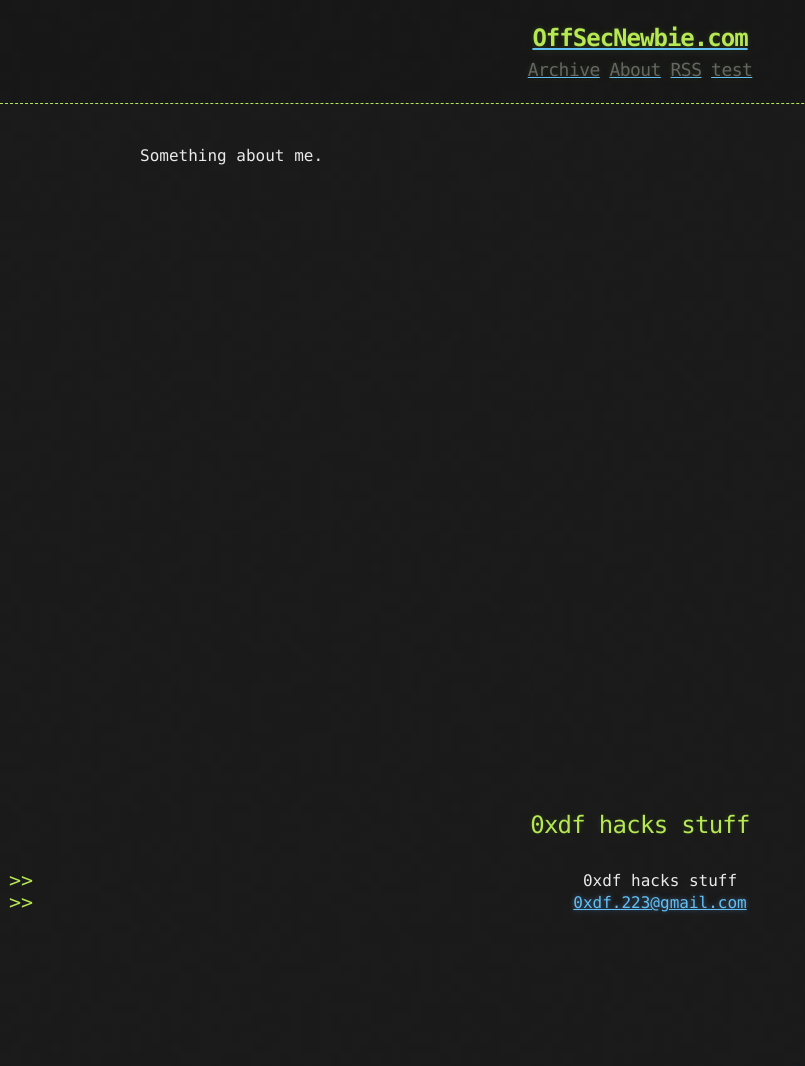
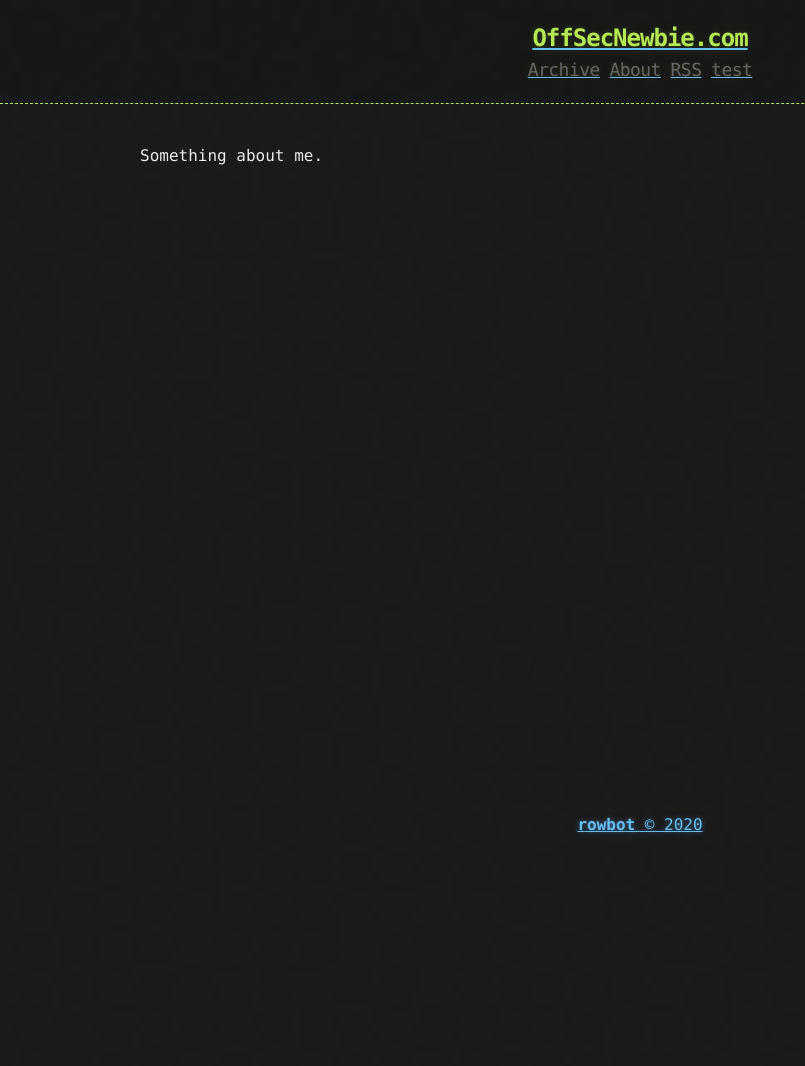
Before and after one commit to rowbot1/offsec, a Jekyll site: the page built from about.md, in a window 1280 px wide. Shown: the top 1066 px of the page, without its empty margins (0-805 px from the left). Built offline with Jekyll 4.4.1, drawn with Linux system fonts in a browser that asks for light colours; nearby versions of some CDN libraries; library files that are not in the unit come from our copies; after the commit the page ends 900 px from its top, so only the background shows below that; some of the changed text lies outside the part shown.

Commit message:
Update footer.html

```diff
--- a/_includes/footer.html
+++ b/_includes/footer.html
@@ -1,29 +1,9 @@
-</main><footer class="site-footer h-card">
-  <data class="u-url" href="/"></data>
-
-  <div class="wrapper">
-
-    <h2 data-toc-skip class="footer-heading">0xdf hacks stuff</h2>
-
-    <div class="footer-col-wrapper">
-      <div class="footer-col footer-col-1">
-        <ul class="contact-list">
-          <li class="p-name">0xdf hacks stuff</li><li><a class="u-email" href="mailto:0xdf.223@gmail.com">0xdf.223@gmail.com</a></li></ul>
-      </div>
-
-      <div class="footer-col footer-col-2"><ul class="social-media-list"><li><a href="https://www.twitter.com/0xdf_"><svg class="svg-icon"><use xlink:href="/assets/minima-social-icons.svg#twitter"></use></svg> <span class="username">0xdf_</span></a></li><li><a href="https://www.hackthebox.eu/home/users/profile/4935"><img class="svg-icon" src="/assets/icons/htb-favicon.png" /><span class="username">0xdf</span></a></li><li><a href="https://mm.netsecfocus.com/nsf/messages/@oxdf"><img class="svg-icon" src="/assets/icons/mattermost-icon-128.png" /><span class="username">oxdf</span></a></li><li><a href="/feed.xml"><svg class="svg-icon"><use xlink:href="/assets/minima-social-icons.svg#rss"></use></svg> <span>feed</span></a></li></ul>
-</div>
-
-      <div class="footer-col footer-col-3">
-        <p>CTF solutions, malware analysis, home lab development</p>
-      </div>
-    </div>
-
-  </div>
-
-
-  <script src="/assets/js/jquery-3.2.1.slim.min.js" integrity="sha384-KJ3o2DKtIkvYIK3UENzmM7KCkRr/rE9/Qpg6aAZGJwFDMVNA/GpGFF93hXpG5KkN" crossorigin="anonymous"></script>
-  <script src="/assets/js/bootstrap.min.js" integrity="sha384-JZR6Spejh4U02d8jOt6vLEHfe/JQGiRRSQQxSfFWpi1MquVdAyjUar5+76PVCmYl" crossorigin="anonymous"></script>
-  <script src="/assets/js/bootstrap-toc.min.js"></script>
-  <script src="https://cdn.mathjax.org/mathjax/latest/MathJax.js?config=TeX-AMS-MML_HTMLorMML" type="text/javascript"></script>
+<footer>
+  <a href="https://creativecommons.org/licenses/by-nc/3.0/deed.en_US">
+    <span>
+        <b>{{ site.owner}}</b>
+    </span>
+    {% capture currentyear %}{{ 'now' | date: "%Y" }}{% endcapture %}
+    <span>© {{ currentyear }}</span>
+  </a>
 </footer>
```
